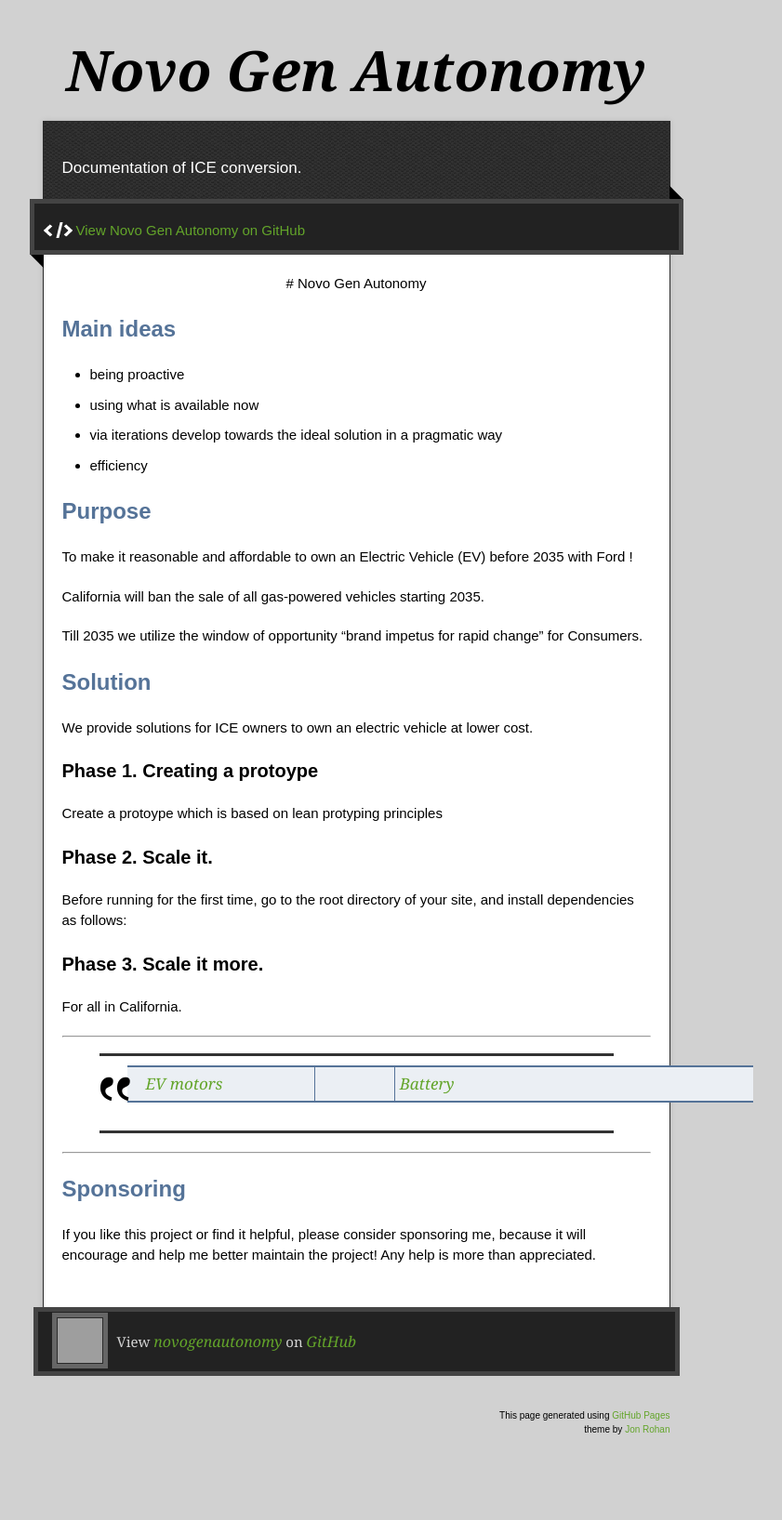
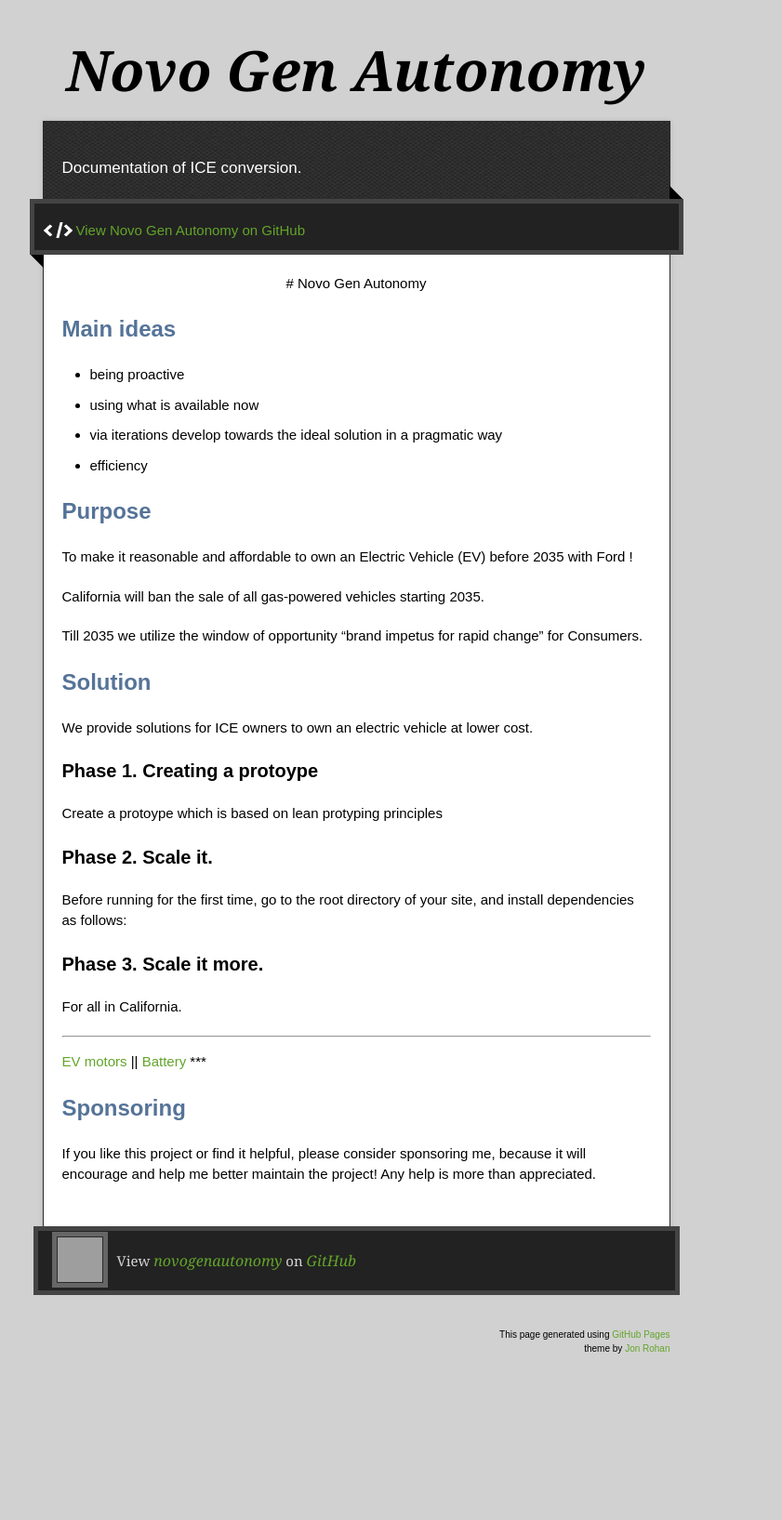
Before and after one commit to novogenautonomy/novogenautonomy.github.io, a Jekyll site: the page built from index.md, in a window 1280 px wide. Shown: the whole page at 93% size, without its empty margins (257-1098 px from the left). Built offline with Jekyll 4.4.1, drawn with Linux system fonts in a browser that asks for light colours; after the commit the page ends 1548 px from its top, so only the background shows below that; grey boxes are pictures that could not be loaded.

```diff
--- a/index.md
+++ b/index.md
@@ -40,12 +40,10 @@ Before running for the first time, go to the root directory of your site, and in
 For all in California.
 
 
-
+***
+ [EV motors](./electric_motors.md) || [Battery](./battery.md)
 ***
 
-> [EV motors](./electric_motors.md) || [Battery](./battery.md)
-
-***
 
 ## Sponsoring
 
```
